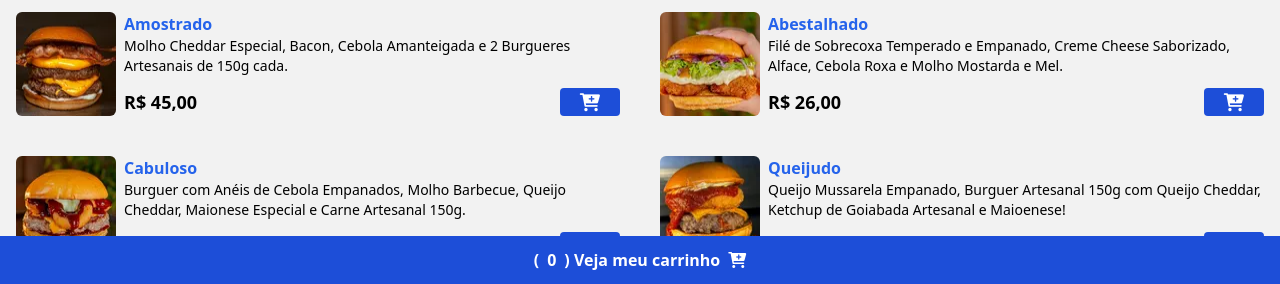
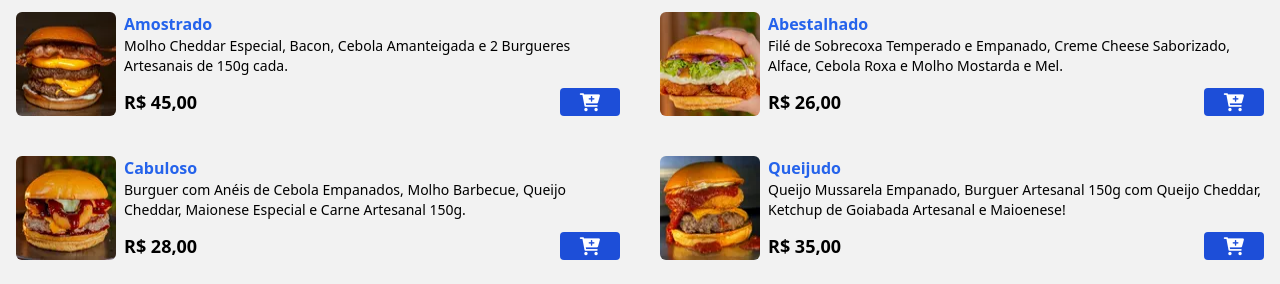
Before and after one commit to Joao-NB/232Burguer, a website: page index.html in a window 1280 px wide. Shown: the part 516-800 px from the top of the page. Drawn offline with Linux system fonts and the light colour scheme.

Commit message:
footersuave

```diff
--- a/index.html
+++ b/index.html
@@ -617,7 +617,7 @@
     <!--FIM MODAL CART-->
 
     <!--BUTTON CARD FOOTER-->
-    <footer class="w-full bg-blue-700 py-3 fixed bottom-0 z-40 flex items-center justify-center">
+    <footer id="footer" class="w-full bg-blue-700 py-3 fixed bottom-0 z-40 flex items-center justify-center transition-bottom duration-300 ease-in-out" style="bottom: -100px;">
 
         <button
             class="flex items-center justify-center gap-2 text-white font-bold"
@@ -635,5 +635,7 @@
 
     <script src="script.js"></script>
 
+    <script src="scroll.js"></script>
+
 </body>
 </html>
--- /dev/null
+++ b/scroll.js
@@ -0,0 +1,14 @@
+
+window.addEventListener("scroll", function() {
+    let footer = document.getElementById("footer");
+    let scrollHeight = document.documentElement.scrollHeight;
+    let clientHeight = window.innerHeight;
+    let scrollTop = window.pageYOffset;
+
+    // Verifica se o usuário está rolando para baixo
+    if (scrollTop > 0) {
+        footer.style.bottom = "0"; // Mostrar o footer quando estiver rolando para baixo
+    } else {
+        footer.style.bottom = "-100px"; // Esconder o footer se estiver no topo da página
+    }
+});
```
